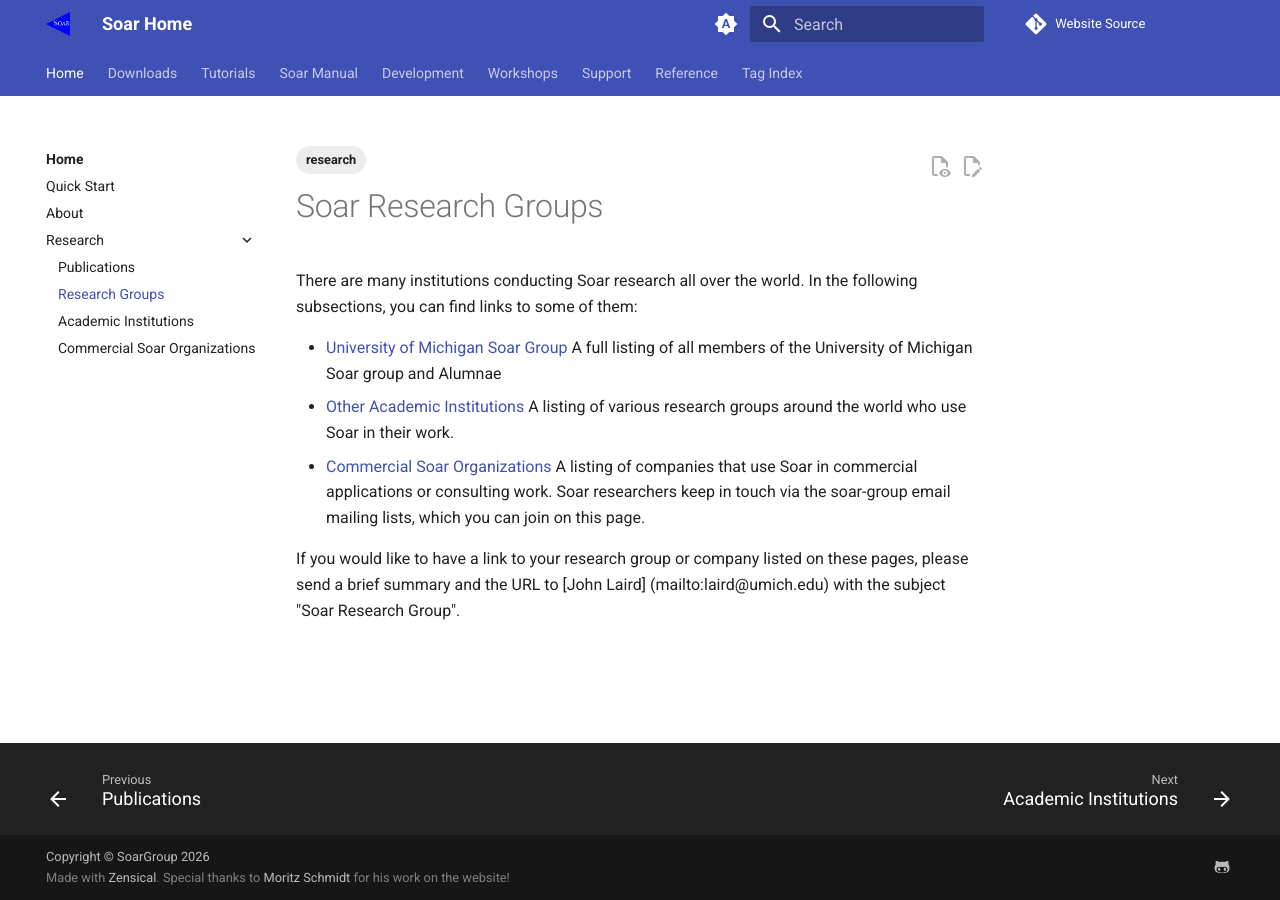
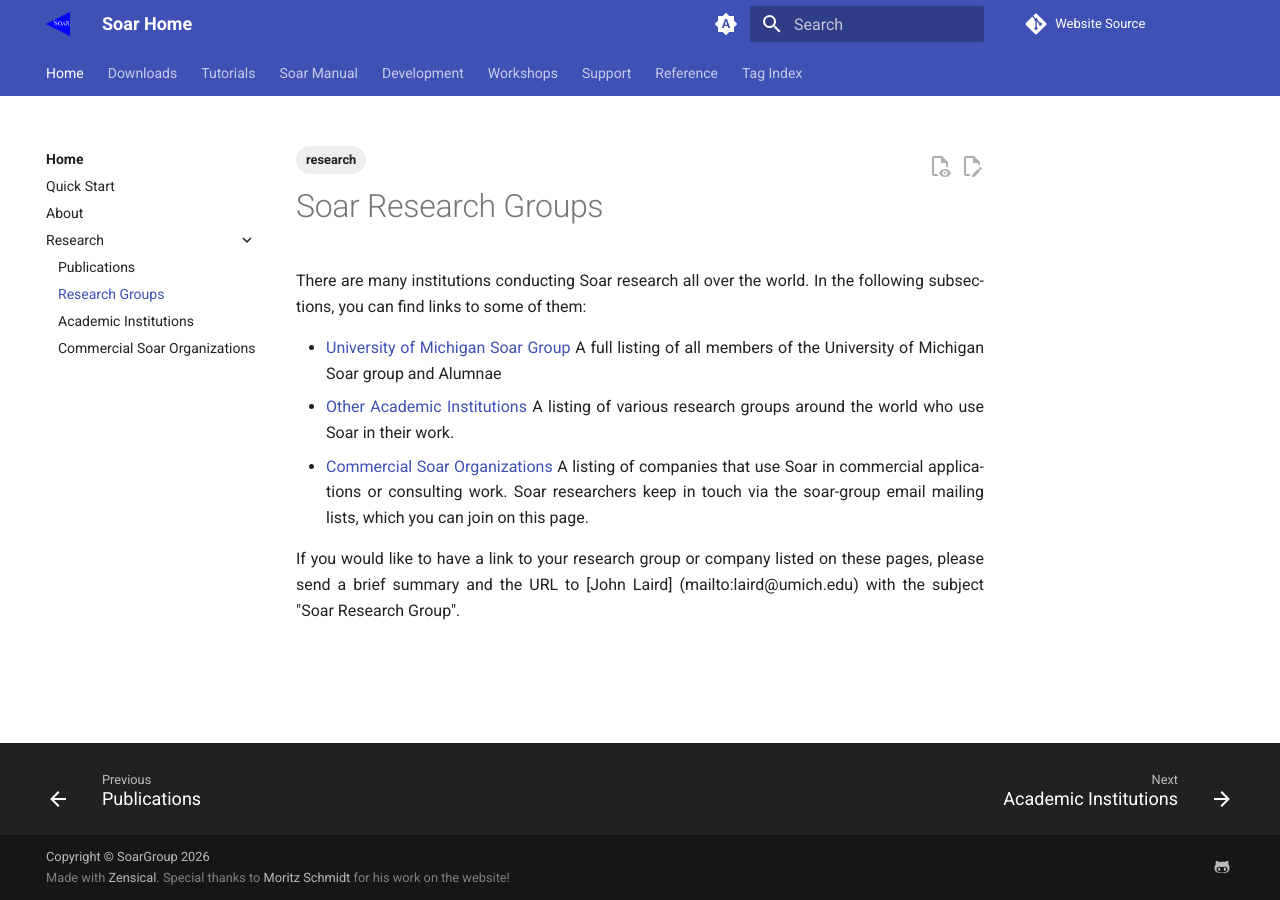
Before and after one commit to SoarGroup/SoarGroup.github.io, an MkDocs documentation site: the page built from docs/home/ResearchGroups.md, in a window 1280 px wide. Built offline with MkDocs 1.6.1 and Material for MkDocs 9.7.7, drawn with Linux system fonts in a browser that asks for light colours; comment, search, counter and statistics services are not loaded.

Commit message:
style: text as block align

```diff
--- /dev/null
+++ b/docs/stylesheets/extra.css
@@ -0,0 +1,17 @@
+/* Justify body text (block alignment) instead of the default left alignment */
+.md-typeset p,
+.md-typeset li {
+  text-align: justify;
+  text-justify: inter-word;
+  hyphens: auto;
+}
+
+/* Keep captions, admonition titles, and tables left-aligned */
+.md-typeset caption,
+.md-typeset figcaption,
+.md-typeset .admonition-title,
+.md-typeset th,
+.md-typeset td {
+  text-align: left;
+  hyphens: manual;
+}
--- a/mkdocs.yml
+++ b/mkdocs.yml
@@ -53,6 +53,9 @@
       toggle:
         icon: material/toggle-switch
         name: Switch to light mode
+
+extra_css:
+  - stylesheets/extra.css
 
 extra_javascript:
   - javascript/mathjax.js
```
